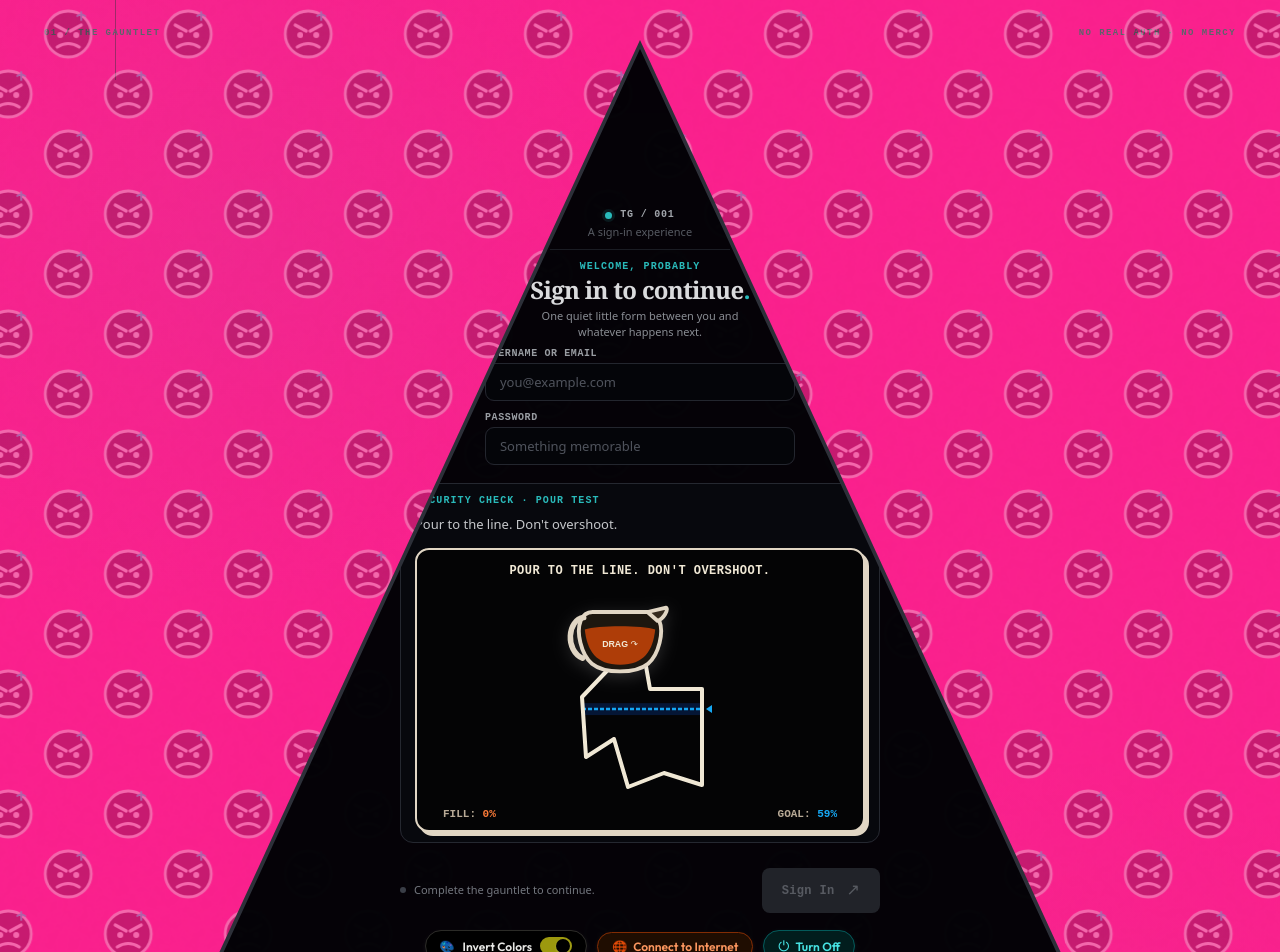
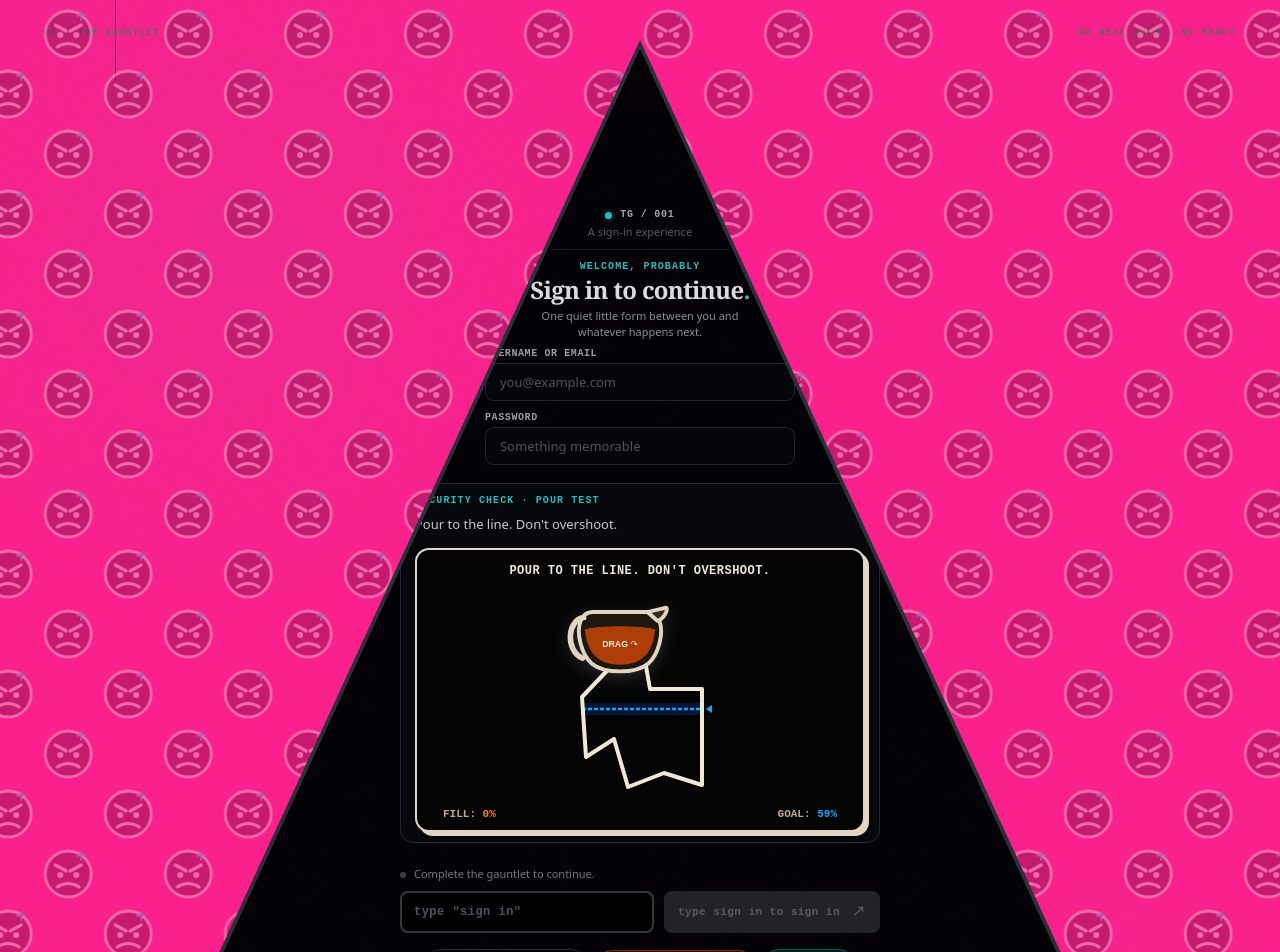
Before and after one commit to devikaanup/NOinterest, a React (Vite) app in the folder client/: page / in a window 1280 px wide. Shown: the top 952 px of the page. Built offline with nearby package versions, Linux system fonts and the light colour scheme.

Commit message:
feat: require typing 'sign in' to sign in with matching button label and gating

```diff
--- a/client/src/index.css
+++ b/client/src/index.css
@@ -202,9 +202,14 @@ button:focus-visible, input:focus-visible { outline: 3px solid rgba(214, 69, 69,
 .app-button:active:not(:disabled) { transform: scale(0.97); }
 .app-button:disabled { color: #a8a59e; background: #dedcd6; box-shadow: none; cursor: not-allowed; }
 .verify-button { min-width: 100px; height: 34px; padding: 0 12px; border-radius: 7px; }
-.sign-button { min-width: 118px; height: 45px; font-size: 12px; }
+.sign-button { min-width: 175px; height: 42px; font-size: 11px; padding: 0 14px; letter-spacing: 0.04em; white-space: nowrap; }
+.sign-button-ready { background: #16a34a !important; box-shadow: 0 5px 14px rgba(22, 163, 74, 0.4) !important; }
+.sign-button-ready:hover { background: #15803d !important; }
 .button-arrow { font-size: 16px; font-weight: 400; line-height: 0; }
-.submit-row { min-height: 53px; padding-top: 5px; }
+.submit-row { display: flex; flex-direction: column; align-items: stretch; gap: 8px; min-height: 53px; padding-top: 5px; }
+.sign-in-action-cluster { display: flex; align-items: center; gap: 10px; width: 100%; }
+.sign-in-type-input { flex: 1; min-width: 140px; height: 42px; padding: 0 12px; font: 700 12px/1 "IBM Plex Mono", monospace; letter-spacing: 0.04em; border-radius: 8px; border: 2px solid #ccc8c0; background: #ffffff; color: #171717; transition: all 0.2s ease; }
+.sign-in-type-input:focus { border-color: #ff5ca8; outline: none; box-shadow: 0 0 0 3px rgba(255, 92, 168, 0.2); }
 .submit-status { display: flex; align-items: center; gap: 8px; color: #8d8982; font-size: 11px; }
 .status-dot { width: 6px; height: 6px; border-radius: 50%; background: #c5c1b8; }
 .status-dot.ready { background: #5c936f; box-shadow: 0 0 0 3px rgba(92, 147, 111, 0.13); }
--- a/client/src/pages/Home.tsx
+++ b/client/src/pages/Home.tsx
@@ -598,6 +598,7 @@ export default function Home() {
   const [jitter, setJitter] = useState({ x: 0, y: 0, rotate: 0 });
   const [success, setSuccess] = useState(false);
   const [formMessage, setFormMessage] = useState("");
+  const [signInText, setSignInText] = useState("");
   const [rgbIndex, setRgbIndex] = useState(0);
   const audio = useAudioEngine();
   const completeRef = useRef(false);
@@ -695,6 +696,14 @@ export default function Home() {
       setFormMessage("Please enter literally anything in both fields.");
       return;
     }
+    if (!verified) {
+      setFormMessage("Please complete the pour test to verify first.");
+      return;
+    }
+    if (signInText.trim().toLowerCase() !== "sign in") {
+      setFormMessage('You must literally type "sign in" to sign in.');
+      return;
+    }
     completeRef.current = true;
     audio.stopAudio();
     setSuccess(true);
@@ -776,10 +785,38 @@ export default function Home() {
 
           <div className="submit-row">
             <div className="submit-status">
-              <span className={`status-dot ${verified ? "ready" : ""}`} />
-              {verified ? "The door is technically open." : "Complete the gauntlet to continue."}
+              <span className={`status-dot ${verified && signInText.trim().toLowerCase() === "sign in" ? "ready" : ""}`} />
+              {verified
+                ? signInText.trim().toLowerCase() === "sign in"
+                  ? "Phrase matched. Press Enter or click to proceed."
+                  : "Type 'sign in' to sign in."
+                : "Complete the gauntlet to continue."}
             </div>
-            <AppButton onClick={signIn} disabled={!verified} className="sign-button">Sign In <span className="button-arrow">↗</span></AppButton>
+            <div className="sign-in-action-cluster">
+              <input
+                className="sign-in-type-input control"
+                value={signInText}
+                onChange={(e) => {
+                  setSignInText(e.target.value);
+                  setFormMessage("");
+                }}
+                placeholder='type "sign in"'
+                aria-label='type "sign in"'
+                onKeyDown={(e) => {
+                  if (e.key === "Enter") {
+                    e.preventDefault();
+                    signIn();
+                  }
+                }}
+              />
+              <AppButton
+                onClick={signIn}
+                disabled={!verified}
+                className={`sign-button ${signInText.trim().toLowerCase() === "sign in" ? "sign-button-ready" : ""}`}
+              >
+                type sign in to sign in <span className="button-arrow">↗</span>
+              </AppButton>
+            </div>
           </div>
           {formMessage && <p className="form-message">{formMessage}</p>}
         </form>
```
